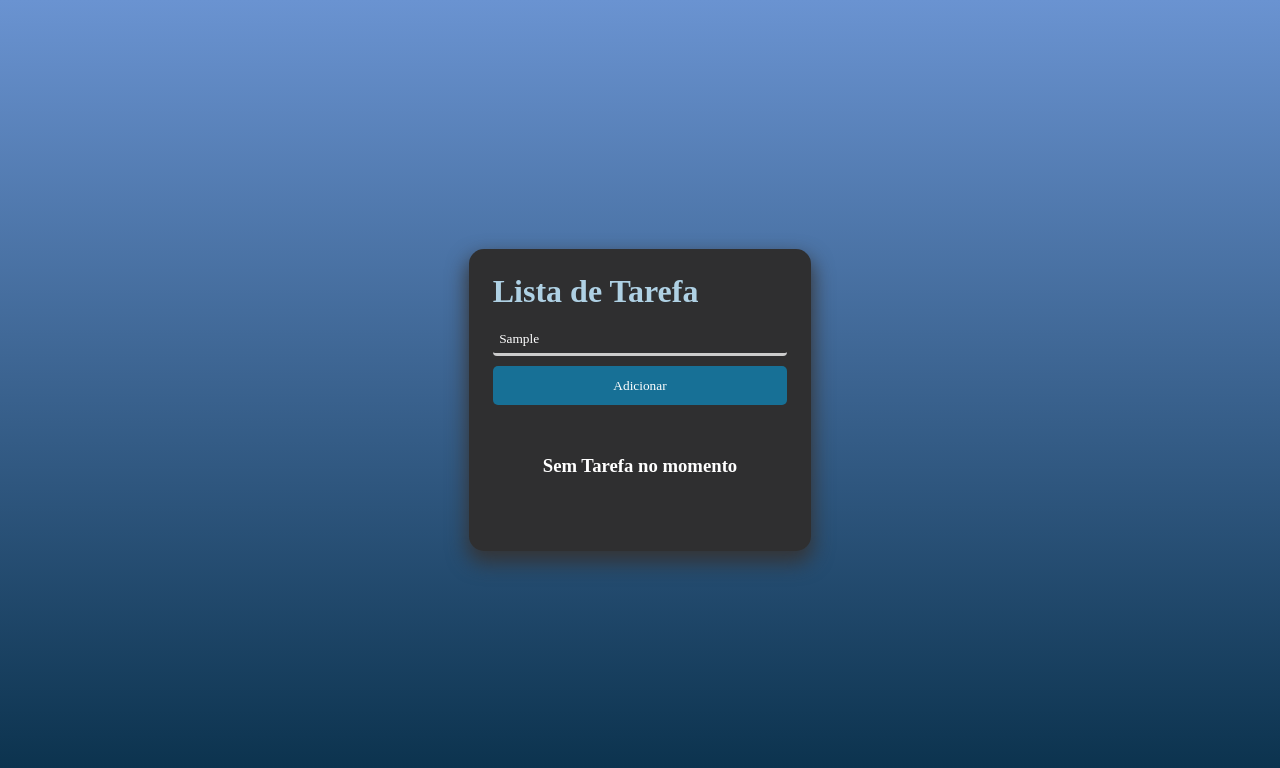
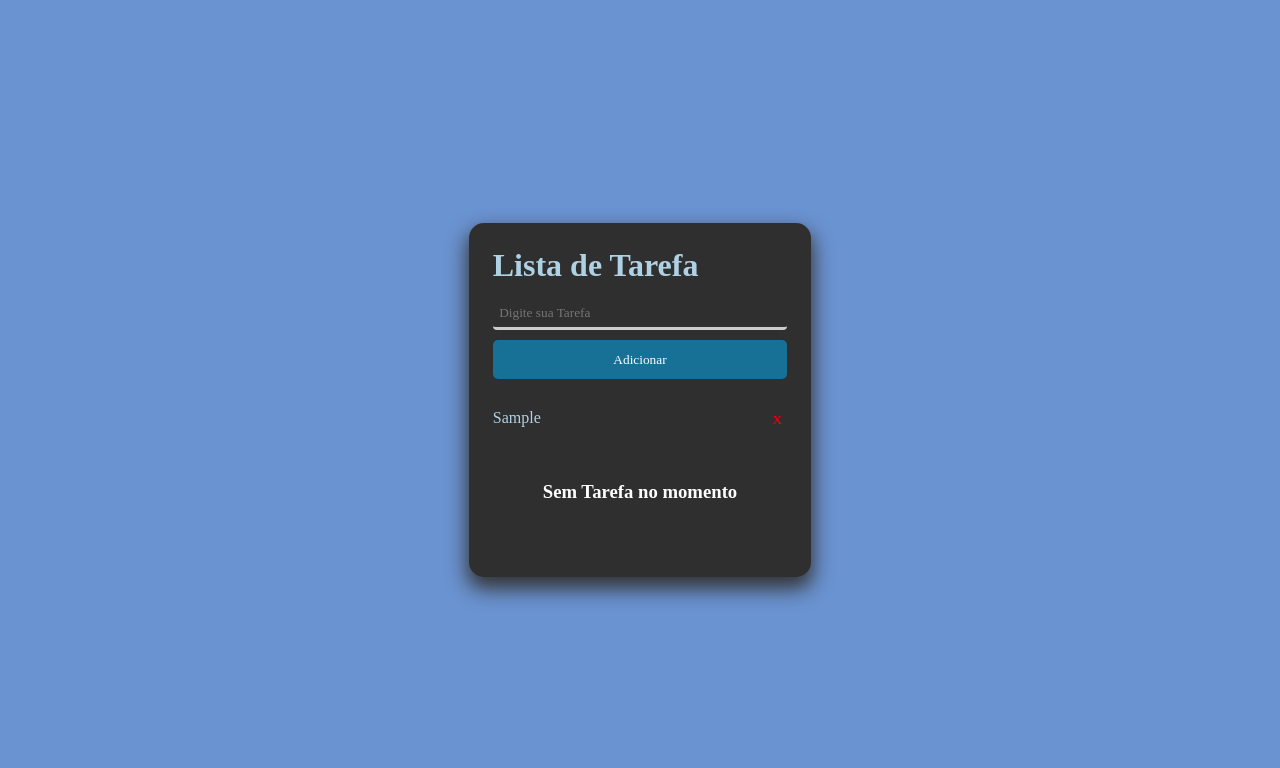
Before and after one commit to JoonhPedro/tasklist, a React (Vite) app in the folder web/: page / in a window 1280 px wide. Both pictures are taken after typing "Sample" into the empty fields and a click on the button "Adicionar". Shown: the top 768 px of the page. Built offline with nearby package versions, Linux system fonts and the light colour scheme; a web font is replaced by a local one.

Commit message:
style: modificação do layout do projeto / .tsx: criação das funcionalidades do projeto

```diff
--- a/web/src/components/Task.tsx
+++ b/web/src/components/Task.tsx
@@ -1,27 +1,62 @@
 import React, { useState } from 'react'
+
 import Offtask from './Offtask'
+
 const Task: React.FC = () => {
-  const [task, setTask] = useState('')
+  const [list, setList] = useState('')
+  const [tasks, setTasks] = useState<string[]>([])
+
+  const addTask = () => {
+    if (list.trim()) {
+      setTasks([...tasks, list.trim()])
+      setList('')
+    }
+  }
+
+  const removeTask = (index: number) => {
+    const updatedTasks = [...tasks]
+    updatedTasks.splice(index, 1)
+    setTasks(updatedTasks)
+  }
 
   return (
     <>
       <div className="container">
+        <form
+          onSubmit={(event) => {
+            event.preventDefault()
+            addTask()
+          }}
+        >
           <h1>Lista de Tarefa</h1>
-
           <input
             type="text"
             className="input-task"
             name="tasklist"
             placeholder="Digite sua Tarefa"
-          maxLength={28}
+            maxLength={35}
             required
-          value={task}
-          onChange={(e) => setTask(e.target.value)}
+            value={list}
+            onChange={(e) => setList(e.target.value)}
           />
-        <label htmlFor="nome"></label>
           <button type="submit" className="button-task">
             Adicionar
           </button>
+        </form>
+
+        <ol>
+          {tasks.map((todo, index) => (
+            <li key={index}>
+              {todo}
+              <button
+                className="button-delete"
+                onClick={() => removeTask(index)}
+              >
+                X
+              </button>
+            </li>
+          ))}
+        </ol>
 
         <Offtask />
       </div>
--- a/web/src/style/base/_global.sass
+++ b/web/src/style/base/_global.sass
@@ -6,8 +6,7 @@
     font-family: Playpen Sans
 
 body
-    background: linear-gradient(variablescolor.$bodyl1,variablescolor.$bodyl2) no-repeat
-    background-size: cover
+    background: variablescolor.$bodyl1
     display: flex
     align-items: center
     justify-content: center
@@ -15,3 +14,11 @@ body
 h1
     color: variablescolor.$font-color
     padding: 0 0 0.9rem 0
+ol
+    padding: 10px 0px 0px 0px
+li
+    display: flex
+    justify-content: space-between
+    padding: 0px
+    margin-top: 20px
+    color: variablescolor.$font-color
--- a/web/src/style/layout/_task.sass
+++ b/web/src/style/layout/_task.sass
@@ -37,3 +37,12 @@
     padding: 50px 50px 50px
     color: variablescolor.$font-input
     text-align: center
+
+
+.button-delete
+    background: transparent
+    border: none
+    width: 20px
+    height: 22px
+    color: red
+    cursor: pointer
```
Lines whose indentation alone changed are shown as unchanged.
